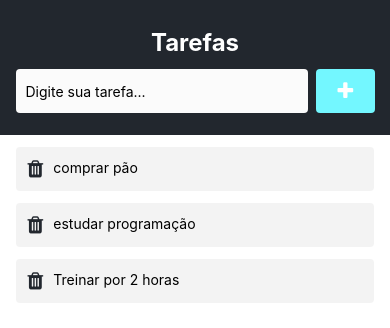
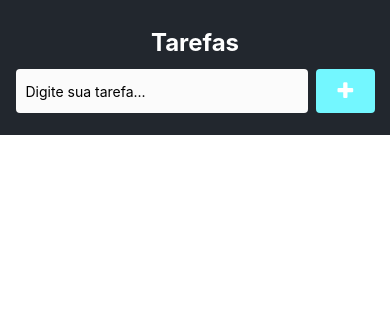
Before and after one commit to champs-8/NEXT, a React Native app in the folder pizzaria/mobile/my-app/: screen / in a window 390 px wide. Shown: the top 328 px of the page. Built offline with nearby package versions, Linux system fonts and the light colour scheme.

Commit message:
adicionando e excluindo tarefas

```diff
--- a/pizzaria/mobile/my-app/App.js
+++ b/pizzaria/mobile/my-app/App.js
@@ -9,23 +9,26 @@ export default function app(){
 
   const [tarefa, setTarefa] = useState('');
 
-  const [list, setList] = useState([
-    {
-      key: '1',
-      item: 'comprar pão'
-    },
-    {
-      key: '2',
-      item: 'estudar programação'
-    },
-    {
-      key: '3',
-      item: 'Treinar por 2 horas'
-    }
-  ])
+  const [list, setList] = useState([]);
 
   function handleAdd() {
-    alert(`A tarefa adicionada foi ${tarefa}`)
+    if(tarefa === ''){
+      return;
+    }
+
+    const dados = {
+      key: Date.now(), // data de hoje
+      item: tarefa
+    }
+
+    setList(oldArr => [dados, ...oldArr]); // pega os dados que ja tinha no array
+    //e adiciona com os novos dados
+
+    setTarefa('');//zerar o valor do input
+  }
+
+  function handleDelete(item) {
+    console.log(item);
   }
 
   return(
@@ -49,7 +52,8 @@ export default function app(){
       <FlatList
         data={list}
         KeyExtractor={(item) => item.key }
-        renderItem={({item}) => <Tarefa data={item}/> } //vai renderizar esse componente
+        renderItem={({item}) => <Tarefa data={item} deleteItem={() => handleDelete(item.item)}/> }
+        //vai renderizar esse componente
         // a propriedade item no data, vai servir para receber as informações da lista
         style={styles.list}
       />
--- a/pizzaria/mobile/my-app/src/Tarefa.js
+++ b/pizzaria/mobile/my-app/src/Tarefa.js
@@ -2,12 +2,13 @@ import { View, Text, StyleSheet, TouchableOpacity} from "react-native";
 import React from "react";
 import {FontAwesome} from '@expo/vector-icons'
 
-export default function Tarefa({data}) {
+export default function Tarefa({data, deleteItem}) {
     //vai receber a propriedade data que foi passada no renderItem
     //e depois o valor passado por parametro
     return(
         <View style={styles.container}>
-            <TouchableOpacity style={styles.button}>
+            <TouchableOpacity style={styles.button} onPress={deleteItem}>
+               {/* vai chamar o delete item */}
                 <FontAwesome name="trash" size={20} color={'#22272e'}/>
             </TouchableOpacity>
             <Text>{data.item}</Text>
```
